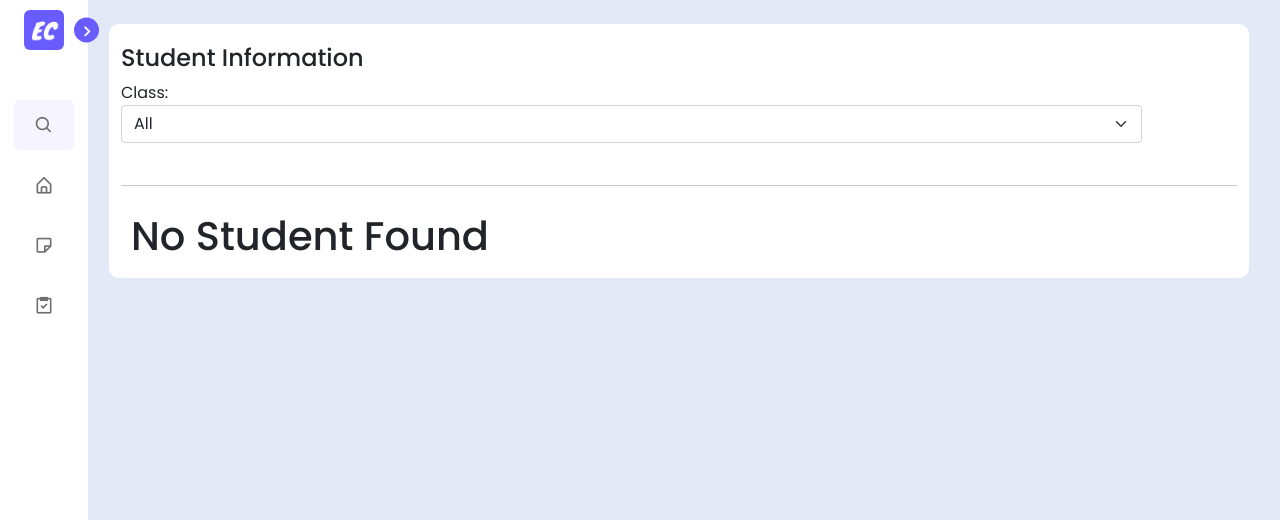
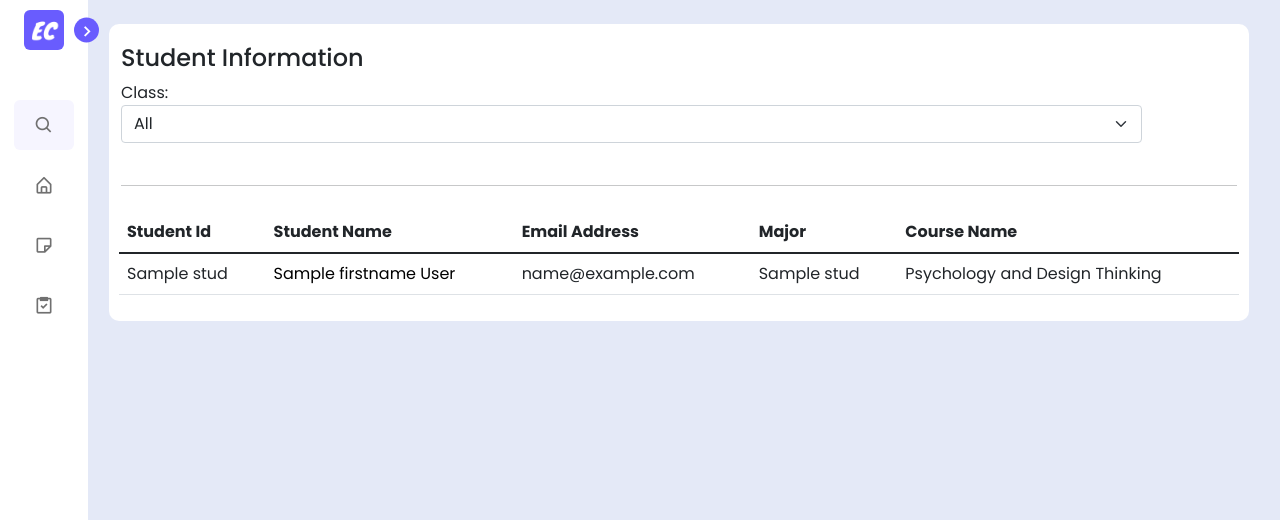
Before and after one commit to basementdwellers69/PDT-Final-ELearning, a Flask app: template views/templates/student/student.html in a window 1280 px wide. Shown: the top 520 px of the page. Run offline with Flask 2, Linux system fonts and the light colour scheme; the template is opened without the code that fills it: most values are stand-ins (such as "Sample title", 1, 10 or a date in 2020); some libraries are stand-ins or nearby versions.

Commit message:
student fix

```diff
--- a/app.py
+++ b/app.py
@@ -11,6 +11,7 @@ from views.index import construct_index_bp
 from views.login import construct_login_bp
 from views.profile import construct_profile_bp
 from views.course import construct_course_bp
+from views.student import construct_student_bp
 #init models
 user = user_model(db_session, metadata)
 major = major_model(db_session, metadata)
@@ -32,6 +33,7 @@ index = construct_index_bp(user_control)
 login = construct_login_bp(user_control)
 profile = construct_profile_bp(user_control)
 course = construct_course_bp(user_control, course_control, course_content_control, course_enroll_control)
+student = construct_student_bp(user_control)
 
 app = Flask(__name__,static_url_path='', static_folder='views/static',template_folder='views/templates')
 app.secret_key = 'super secret key'
@@ -39,6 +41,7 @@ app.register_blueprint(index)
 app.register_blueprint(login)
 app.register_blueprint(profile)
 app.register_blueprint(course)
+app.register_blueprint(student)
 
 # @app.route('/')
 # def index():
--- a/views/templates/student/student.html
+++ b/views/templates/student/student.html
@@ -1,4 +1,4 @@
-{% extends 'base.html' %}
+{% extends './base.html' %}
 
 {% block css %}
 
@@ -46,7 +46,7 @@ Students
         <hr>
 
         <div class="row student-table" style="padding: 10px 10px;">
-            {% if student %}
+            {% if stud %}
             <table class="table table-hover">
                 <thead>
                     <tr>
@@ -58,10 +58,10 @@ Students
                     </tr>
                 </thead>
                 <tbody>
-                    {% for ( id, firstname, lastname, email, major_name) in studentList %}
+                    {% for ( id, status, firstname, lastname, email, major_name) in stud %}
                     <tr>
                         <td class="id"> {{ id }} </td>
-                                <td class="name"><a href=" {{ url_for('profile')}} " style="text-decoration: none; color: black;">{{ firstname }} {{ lastname}}</a> </td>
+                        <td class="name"><a href=" {{ url_for('profile.profile')}} " style="text-decoration: none; color: black;">{{ firstname }} {{ lastname}}</a> </td>
                         <td class="email">{{ email }}</td>
                         <td class="major">{{ major_name }}</td>
                         <td class="course">Psychology and Design Thinking</td>
@@ -77,7 +77,7 @@ Students
 </div>
 
 <style>
-    .name:hover{
+    .name:hover {
         text-decoration: underline;
     }
 </style>
```
Also changed, not shown: views/student.py (+4 -4 lines). Lines whose indentation alone changed are shown as unchanged.
